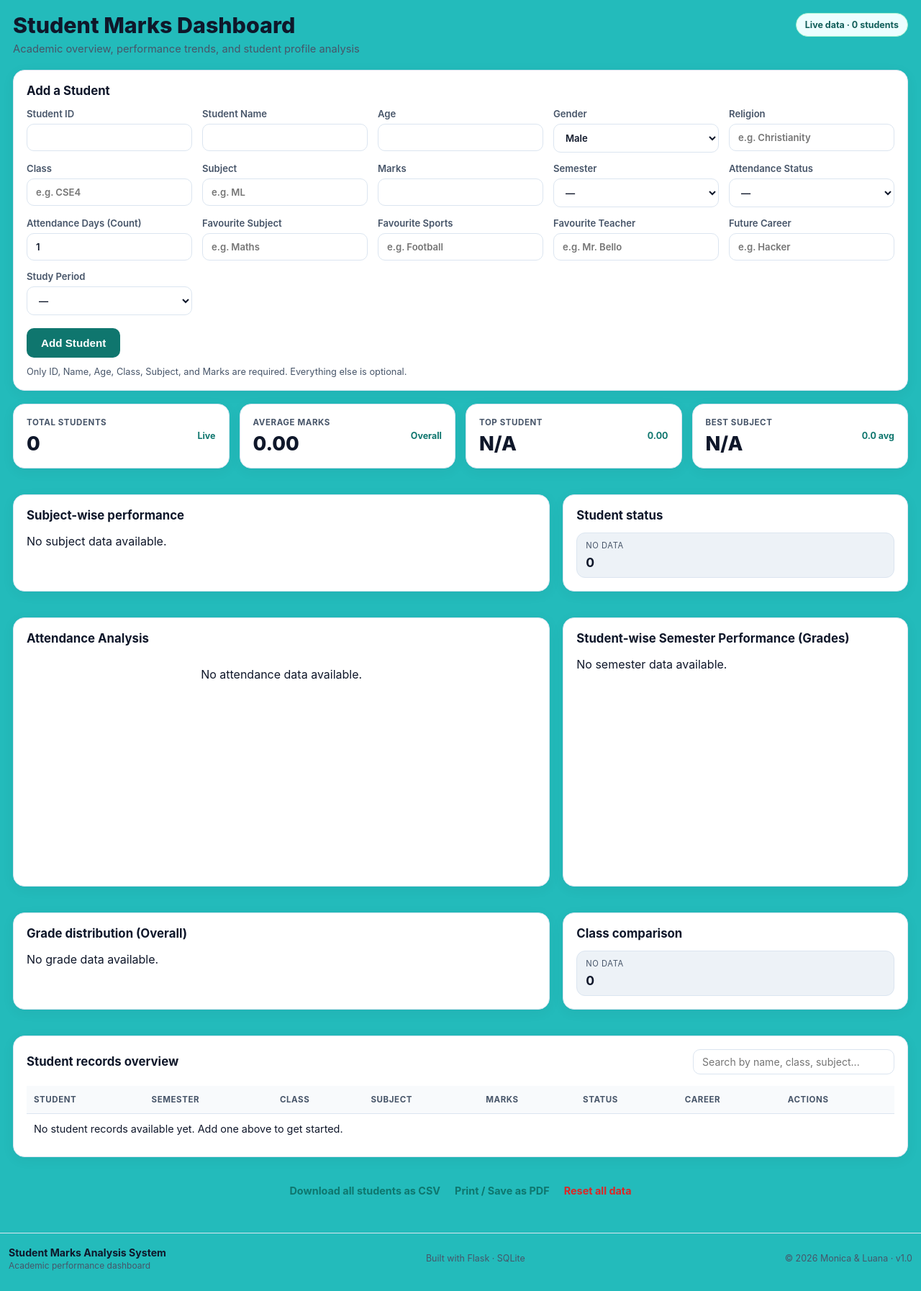
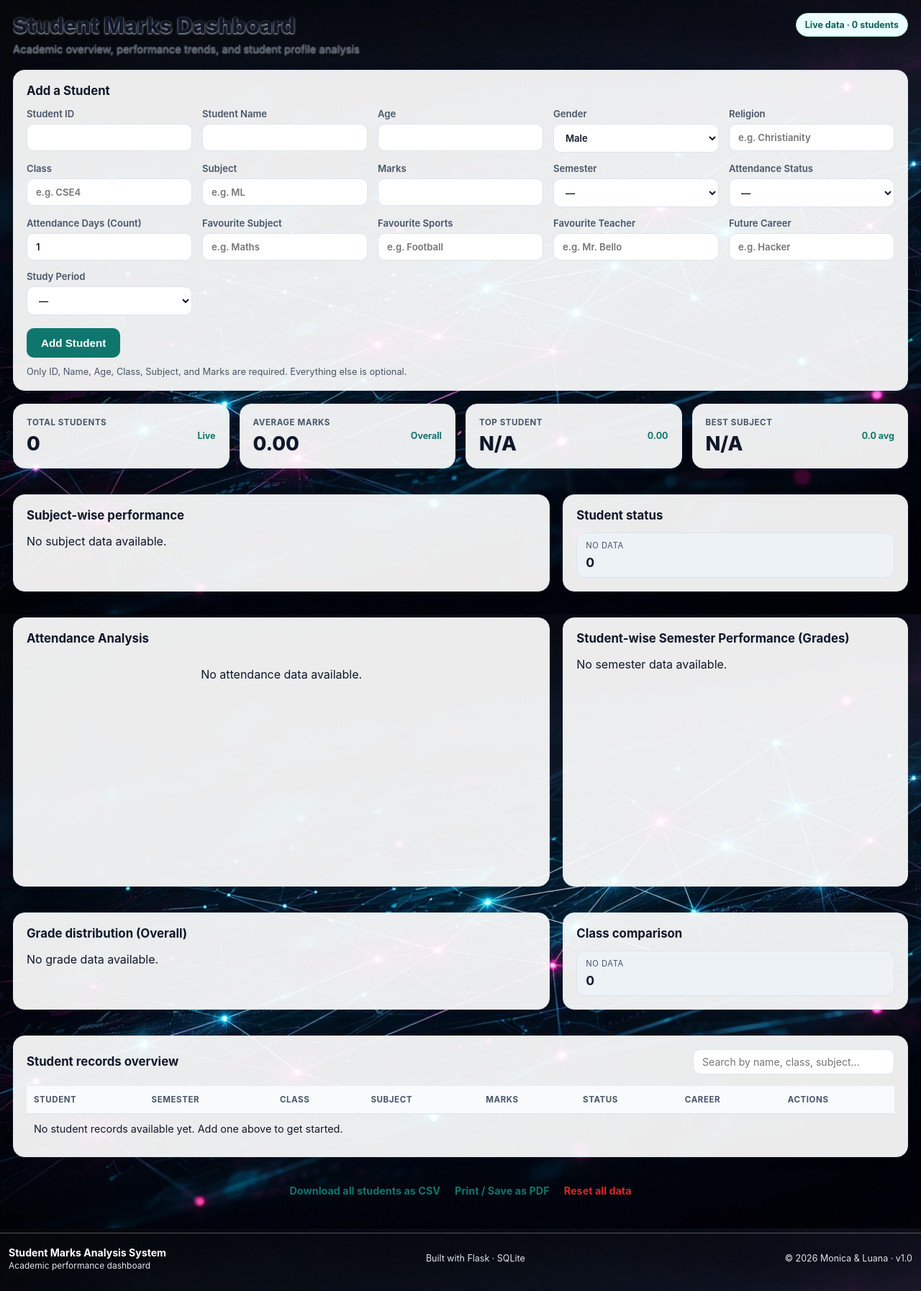
Before and after one commit to NARHJUSTICE/student-marks-dashboard, a Flask app: page / in a window 1280 px wide. Shown: the whole page at 72% size. Run offline with Flask 3, Linux system fonts and the light colour scheme; data that the repository does not hold is empty.

Commit message:
feat: added futuristic background image and frosted glass cards

```diff
--- a/static/style.css
+++ b/static/style.css
@@ -20,7 +20,14 @@
 body {
   margin: 0;
   font-family: -apple-system, BlinkMacSystemFont, 'Segoe UI', Roboto, Arial, sans-serif;
-  background: var(--bg);
+
+  /* Background Image Setup */
+  background-image: url('bg.jpg');
+  background-size: cover;
+  background-position: center;
+  background-attachment: fixed;
+  background-color: var(--bg); /* Fallback if image doesn't load */
+
   color: var(--text);
   -webkit-text-size-adjust: 100%;
 }
@@ -46,12 +53,15 @@ body {
   font-size: 1.9rem;
   font-weight: 800;
   line-height: 1.15;
+  /* Make title pop against the background */
+  text-shadow: 0 1px 3px rgba(255,255,255,0.8);
 }
 
 .subtitle {
   color: var(--muted);
   margin-top: 6px;
   font-size: 0.92rem;
+  text-shadow: 0 1px 2px rgba(255,255,255,0.8);
 }
 
 .badge {
@@ -68,7 +78,8 @@ body {
 /* ---------- Cards ---------- */
 
 .card {
-  background: var(--panel);
+  /* Frosted glass effect: 92% opaque white */
+  background: rgba(255, 255, 255, 0.92);
   border: 1px solid var(--line);
   border-radius: 16px;
   padding: 18px;
@@ -474,9 +485,10 @@ tbody tr:hover { background: #f8fafc; }
 .app-footer {
   margin-top: 24px;
   padding: 18px 12px 28px;
-  border-top: 1px solid var(--line);
-  color: var(--muted);
+  border-top: 1px solid rgba(255, 255, 255, 0.3); /* softened border for background */
+  color: #ffffff; /* white text to show against background */
   font-size: 0.82rem;
+  text-shadow: 0 1px 2px rgba(0,0,0,0.5); /* shadow to make text readable */
 }
 
 .app-footer-inner {
@@ -496,24 +508,24 @@ tbody tr:hover { background: #f8fafc; }
 }
 
 .footer-left strong {
-  color: var(--text);
+  color: #ffffff;
   font-size: 0.88rem;
 }
 
 .footer-left span {
-  color: var(--muted);
+  color: #e2e8f0;
   font-size: 0.75rem;
 }
 
 .footer-center {
   text-align: center;
-  color: var(--muted);
+  color: #e2e8f0;
   font-size: 0.78rem;
 }
 
 .footer-right {
   text-align: right;
-  color: var(--muted);
+  color: #e2e8f0;
   font-size: 0.78rem;
 }
 
```
Also changed, not shown: static/bg.jpg (added).
